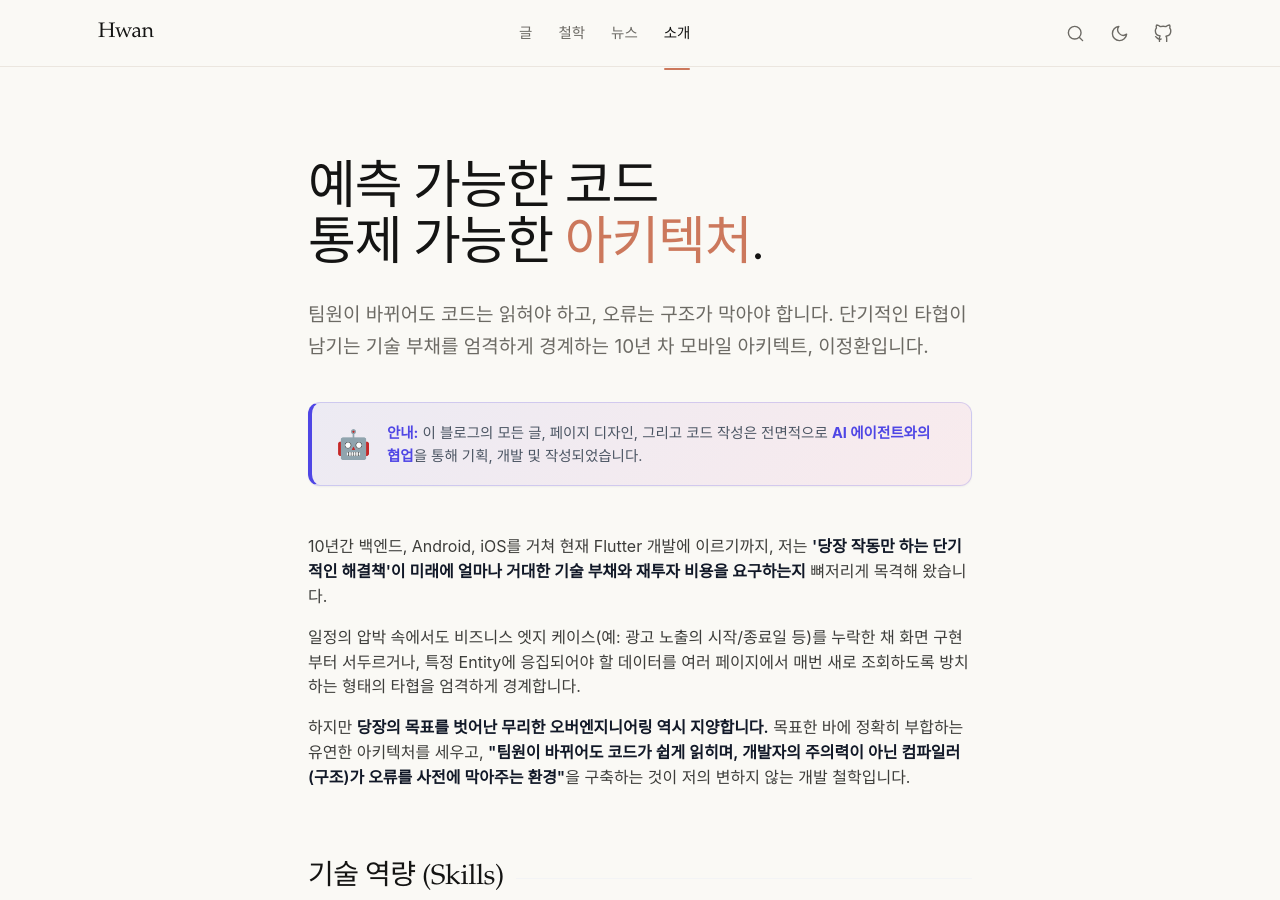
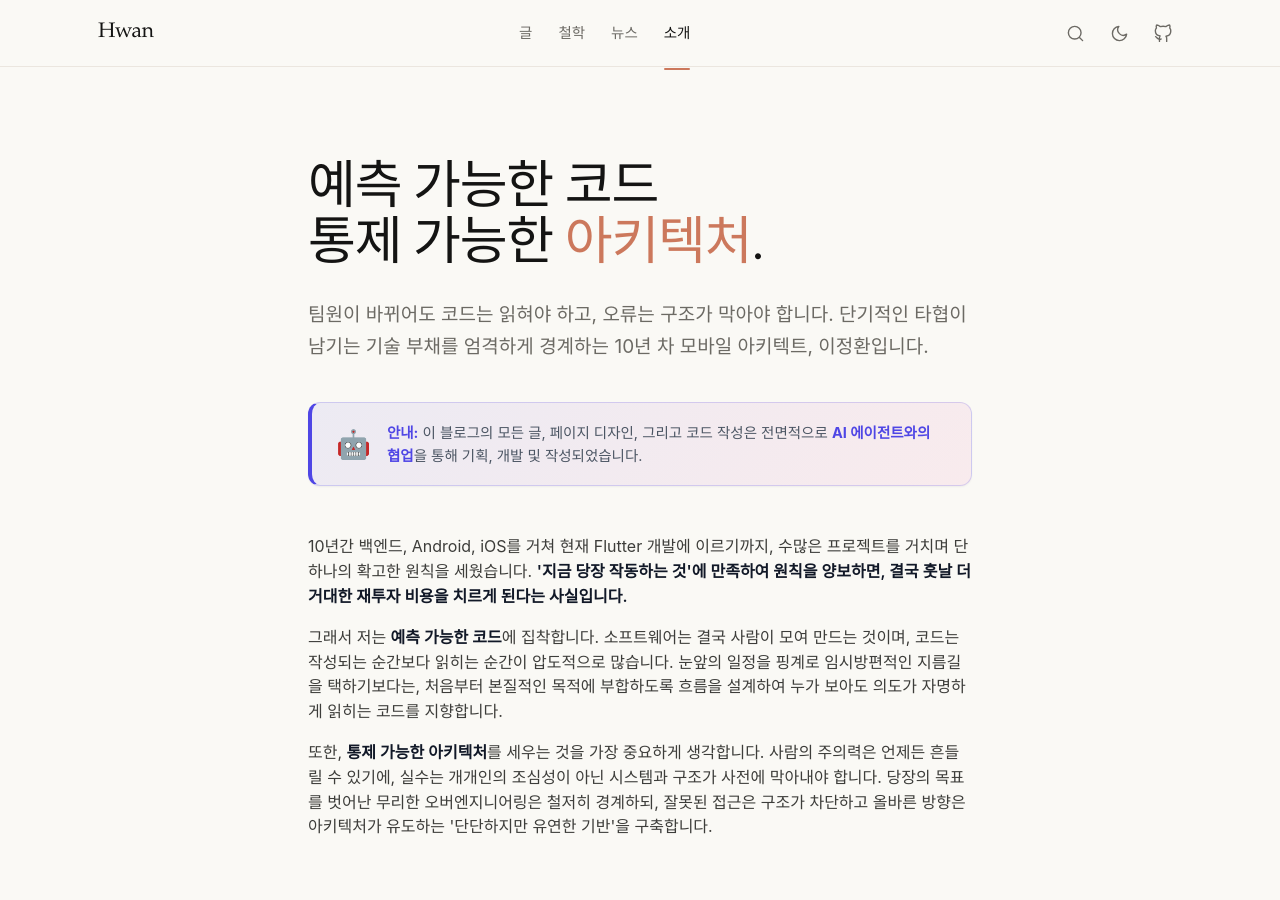
Before and after one commit to Hwan3434/Hwan3434.github.io, a Jekyll site: the page built from about.md, in a window 1280 px wide and 900 px high. Built offline with Jekyll 4.4.1, drawn with Linux system fonts in a browser that asks for light colours; some web fonts are replaced.

Commit message:
Rewrite intro to focus purely on philosophy and justify the main heading

```diff
--- a/about.md
+++ b/about.md
@@ -271,9 +271,9 @@ permalink: /about/
   </div>
 
   <div class="stitch-intro">
-    <p>10년간 백엔드, Android, iOS를 거쳐 현재 Flutter 개발에 이르기까지, 저는 <strong>'당장 작동만 하는 단기적인 해결책'이 미래에 얼마나 거대한 기술 부채와 재투자 비용을 요구하는지</strong> 뼈저리게 목격해 왔습니다.</p>
-    <p>일정의 압박 속에서도 비즈니스 엣지 케이스(예: 광고 노출의 시작/종료일 등)를 누락한 채 화면 구현부터 서두르거나, 특정 Entity에 응집되어야 할 데이터를 여러 페이지에서 매번 새로 조회하도록 방치하는 형태의 타협을 엄격하게 경계합니다.</p>
-    <p>하지만 <strong>당장의 목표를 벗어난 무리한 오버엔지니어링 역시 지양합니다.</strong> 목표한 바에 정확히 부합하는 유연한 아키텍처를 세우고, <strong>"팀원이 바뀌어도 코드가 쉽게 읽히며, 개발자의 주의력이 아닌 컴파일러(구조)가 오류를 사전에 막아주는 환경"</strong>을 구축하는 것이 저의 변하지 않는 개발 철학입니다.</p>
+    <p>10년간 백엔드, Android, iOS를 거쳐 현재 Flutter 개발에 이르기까지, 수많은 프로젝트를 거치며 단 하나의 확고한 원칙을 세웠습니다. <strong>'지금 당장 작동하는 것'에 만족하여 원칙을 양보하면, 결국 훗날 더 거대한 재투자 비용을 치르게 된다는 사실입니다.</strong></p>
+    <p>그래서 저는 <strong>예측 가능한 코드</strong>에 집착합니다. 소프트웨어는 결국 사람이 모여 만드는 것이며, 코드는 작성되는 순간보다 읽히는 순간이 압도적으로 많습니다. 눈앞의 일정을 핑계로 임시방편적인 지름길을 택하기보다는, 처음부터 본질적인 목적에 부합하도록 흐름을 설계하여 누가 보아도 의도가 자명하게 읽히는 코드를 지향합니다.</p>
+    <p>또한, <strong>통제 가능한 아키텍처</strong>를 세우는 것을 가장 중요하게 생각합니다. 사람의 주의력은 언제든 흔들릴 수 있기에, 실수는 개개인의 조심성이 아닌 시스템과 구조가 사전에 막아내야 합니다. 당장의 목표를 벗어난 무리한 오버엔지니어링은 철저히 경계하되, 잘못된 접근은 구조가 차단하고 올바른 방향은 아키텍처가 유도하는 '단단하지만 유연한 기반'을 구축합니다.</p>
   </div>
 
   <div class="stitch-section-title">기술 역량 (Skills)</div>
```
